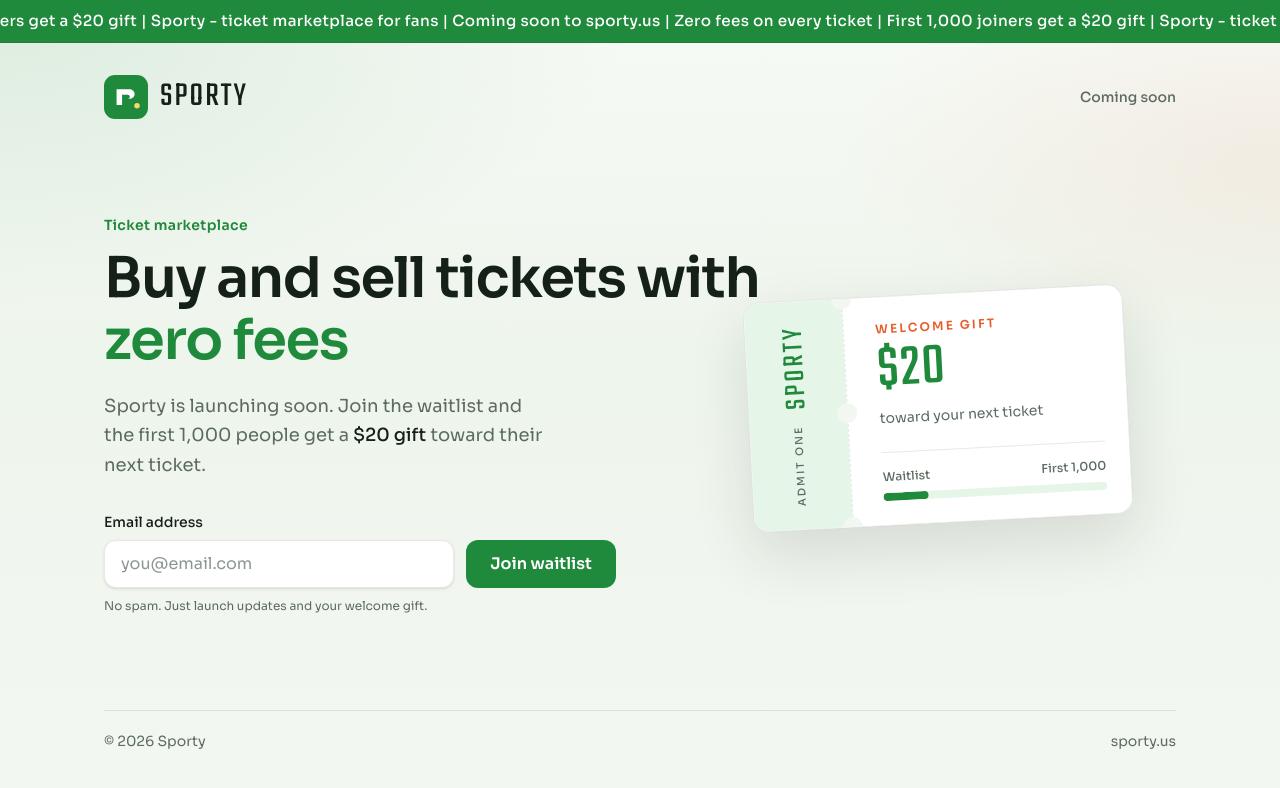
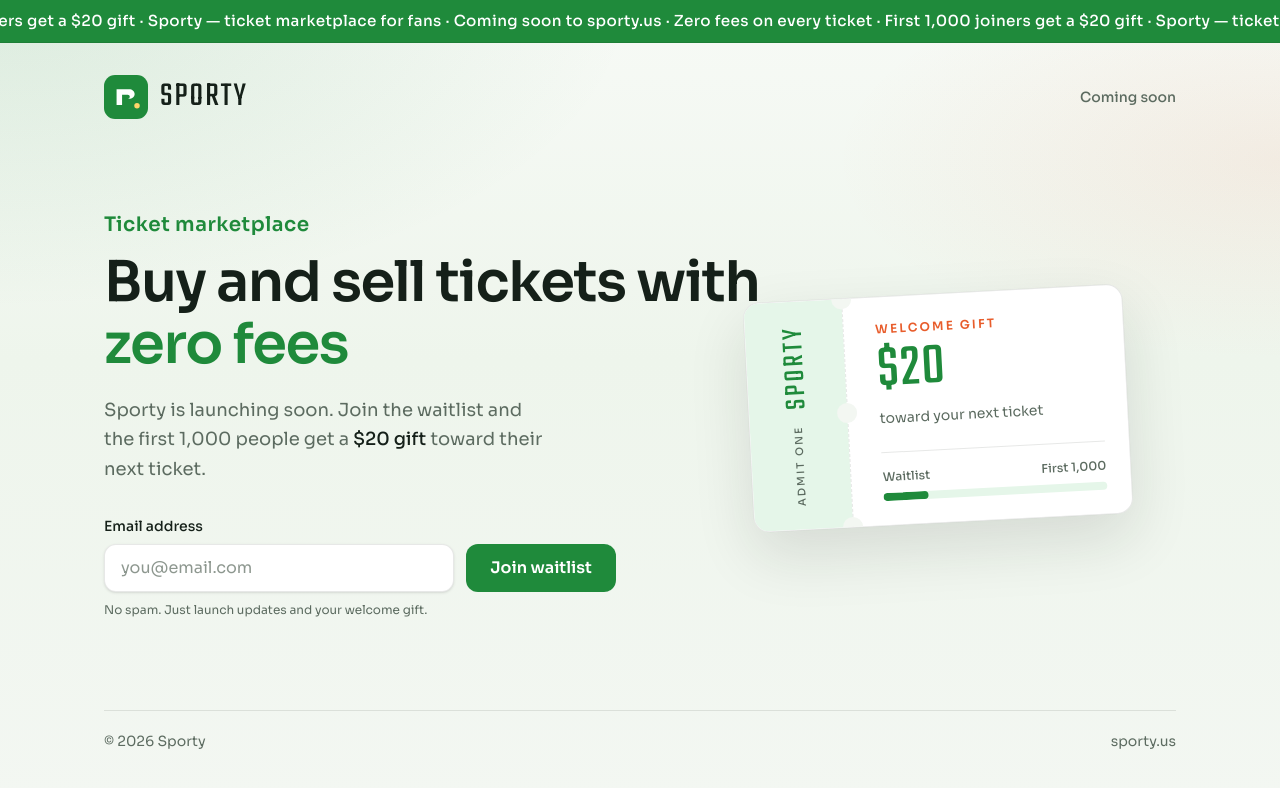
Before and after one commit to tobylion1103/sportfy, a Next.js app: page / in a window 1280 px wide. Shown: the top 788 px of the page. Built offline with nearby package versions, Linux system fonts and the light colour scheme.

Commit message:
landing page

```diff
--- a/src/app/page.tsx
+++ b/src/app/page.tsx
@@ -32,7 +32,7 @@
 
         <div className="relative flex flex-1 flex-col py-10 md:py-14 lg:justify-center">
           <section className="relative z-10 max-w-xl lg:max-w-2xl">
-            <p className="animate-fade-up-delay-1 text-sm font-semibold tracking-wide text-accent">
+            <p className="animate-fade-up-delay-1 text-lg font-semibold tracking-wide text-accent sm:text-xl">
               Ticket marketplace
             </p>
 
--- a/src/components/AnnouncementBar.tsx
+++ b/src/components/AnnouncementBar.tsx
@@ -1,13 +1,13 @@
 const ANNOUNCEMENTS = [
   "Zero fees on every ticket",
   "First 1,000 joiners get a $20 gift",
-  "Sporty - ticket marketplace for fans",
+  "Sporty — ticket marketplace for fans",
   "Coming soon to sporty.us",
 ];
 
 export default function AnnouncementBar() {
-  const line = ANNOUNCEMENTS.join("   |   ");
-  const track = `${line}   |   ${line}   |   `;
+  const line = ANNOUNCEMENTS.join("   ·   ");
+  const track = `${line}   ·   ${line}   ·   `;
 
   return (
     <div className="relative z-20 border-b border-line bg-accent text-white">
```
